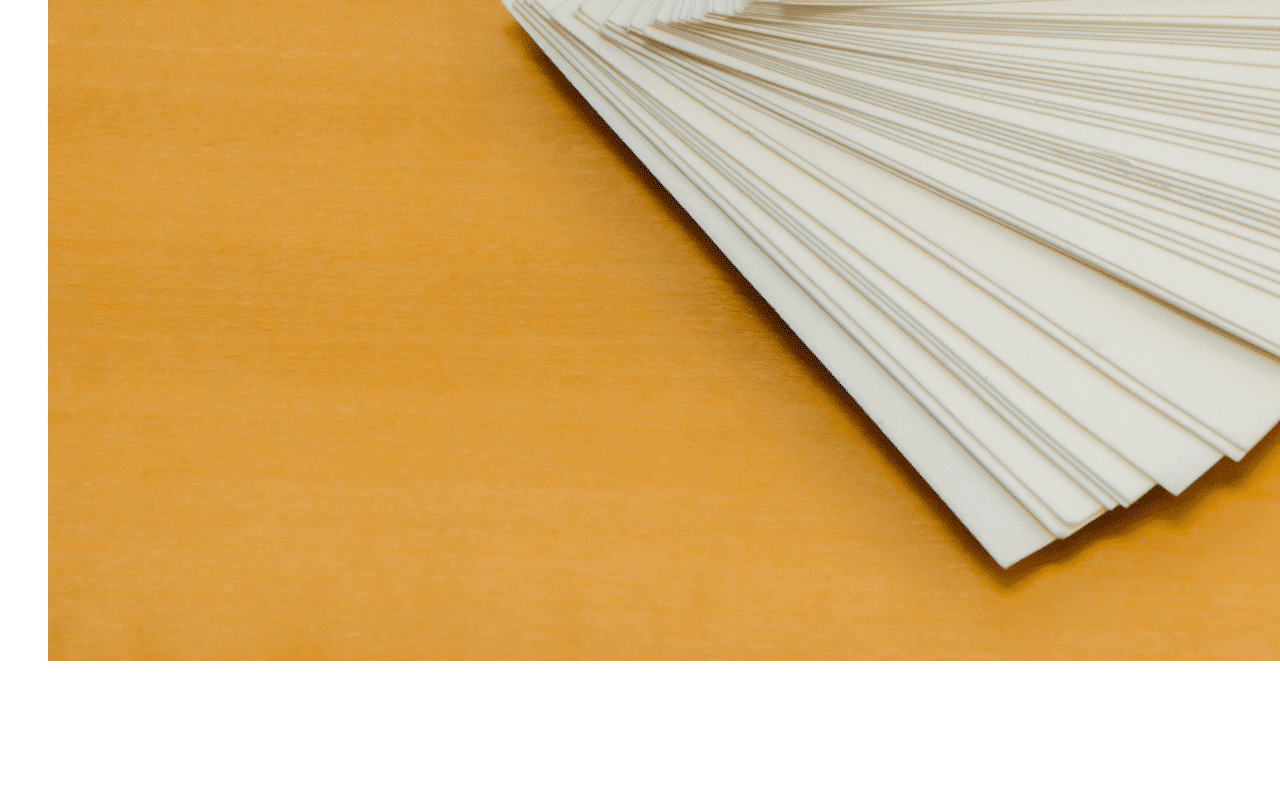
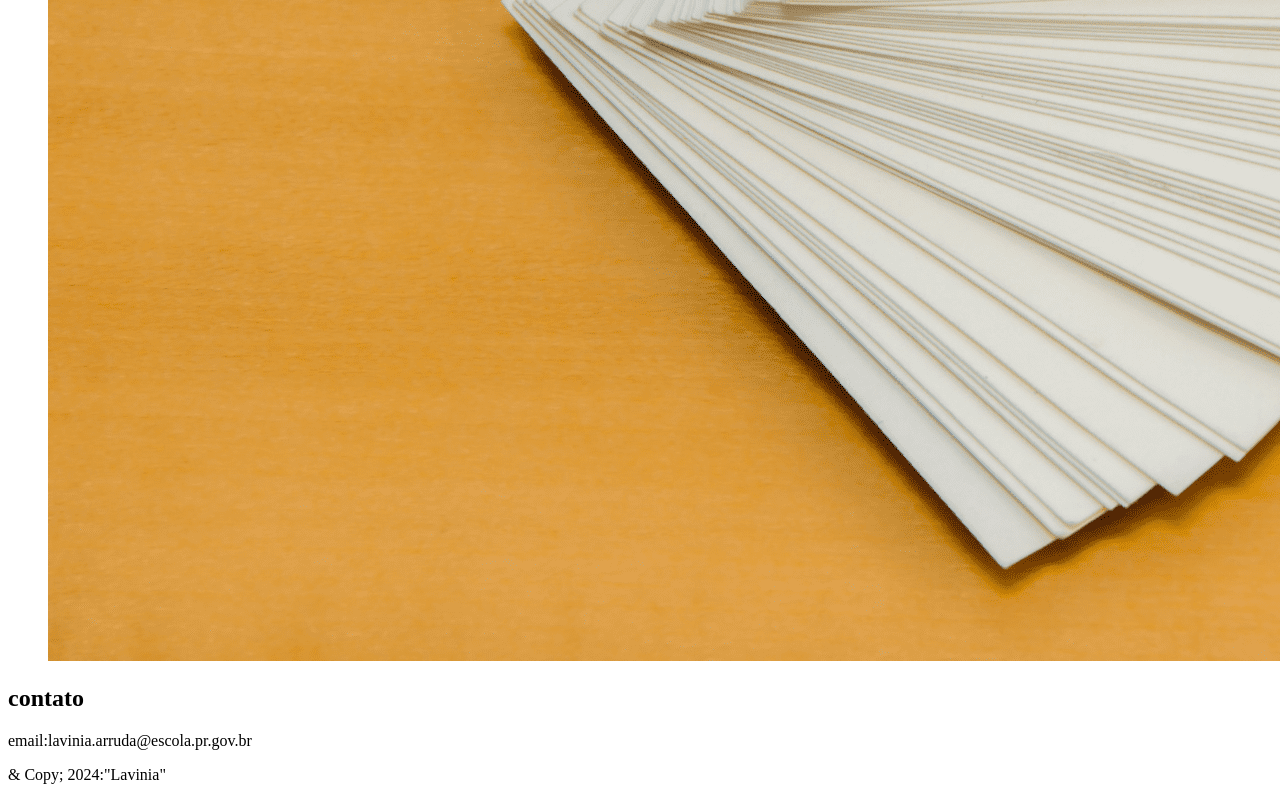
Before and after one commit to Laviinia0406/meus-projetos, a plain HTML site: page index.html in a window 1280 px wide. Shown: the part 1916-2716 px from the top of the page. Before the commit the page ends 2597 px from the top, so only its background shows below. Drawn offline with Linux system fonts and the light colour scheme.

Commit message:
Add files via upload

```diff
--- a/index.html
+++ b/index.html
@@ -31,8 +31,9 @@
       </ul>
      </div>
   </section>
-  <section id="">
-
+  <section id="contato">
+        <h2>contato</h2>
+        <p>email:lavinia.arruda@escola.pr.gov.br</p>
   </section>
 
   <section>
@@ -40,7 +41,7 @@
   </section>
   </div>
   <footer>
-
+     <p>& Copy; 2024:"Lavinia"</p>
   </footer>
 
 </body>
```
